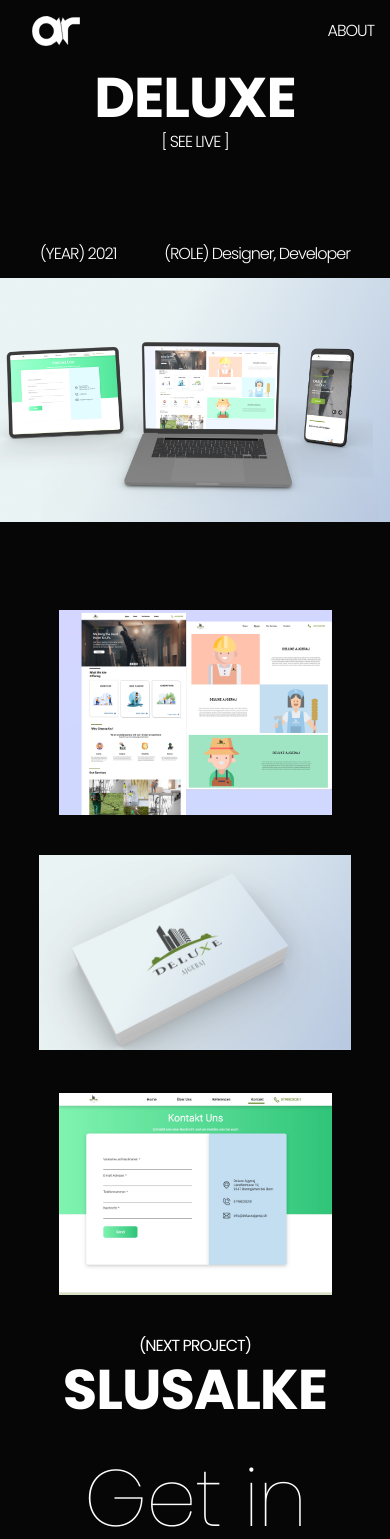
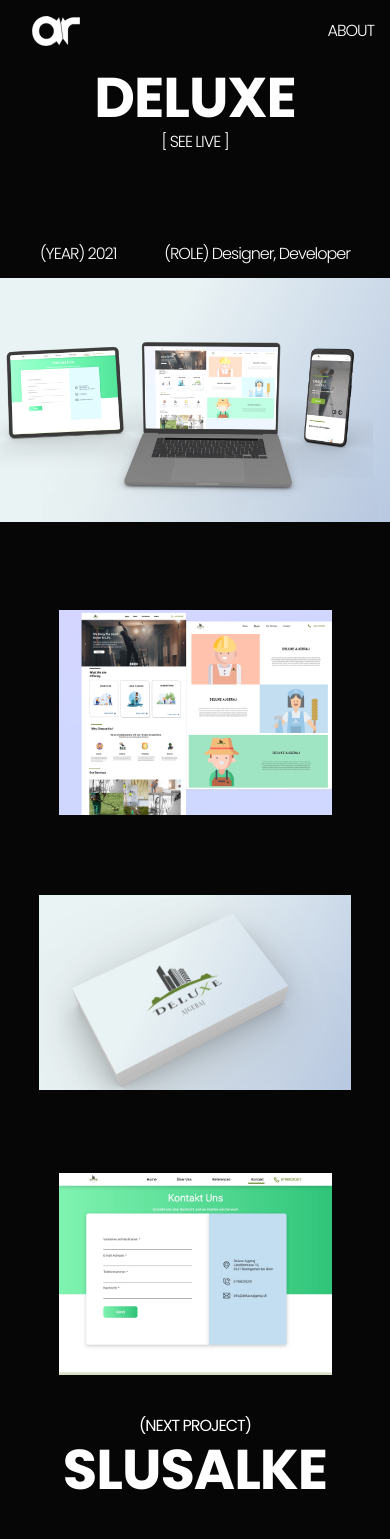
Before and after one commit to ardianreshani/ardian.info, a React (Create React App) app: page /work/deluxe in a window 390 px wide. Shown: the top 1539 px of the page. Built offline with nearby package versions, Linux system fonts and the light colour scheme.

Commit message:
CursorFix

```diff
--- a/public/index.html
+++ b/public/index.html
@@ -20,7 +20,7 @@
       property="og:description"
       content="Most of my time I design and build digital products."
     />
-    <meta property="og:image" content="" />
+    <meta property="og:image" content="%PUBLIC_URL%/ar logo.jpg" />
 
     <!-- Twitter -->
     <meta property="twitter:card" content="summary_large_image" />
@@ -33,7 +33,7 @@
       property="twitter:description"
       content="Most of my time I design and build digital products."
     />
-    <meta property="twitter:image" content="" />
+    <meta property="twitter:image" content="%PUBLIC_URL%/ar logo.jpg" />
     <link rel="apple-touch-icon" href="%PUBLIC_URL%/logo192.png" />
     <!--
       manifest.json provides metadata used when your web app is installed on a
--- a/src/components/WorkSection.js
+++ b/src/components/WorkSection.js
@@ -5,6 +5,7 @@
 import jetoj from "../images/jetoj.jpg";
 import deluxe from "../images/Deluxe x.png";
 import slusalke from "../images/slusalke shop.jpg";
+
 const scrollReveal = {
   hidden: {
     opacity: 0,
--- a/src/components/useScroll.js
+++ b/src/components/useScroll.js
@@ -1,8 +1,9 @@
 import { useInView } from "react-intersection-observer";
 import { useAnimation } from "framer-motion";
 
-export const useScroll = () => {
+export const useScroll = (threshold) => {
   const controls = useAnimation();
+
   const [element, view] = useInView({ threshold: 0.5 });
   if (view) {
     controls.start("show");
@@ -11,3 +12,14 @@
   }
   return [element, controls];
 };
+export const useScrollhold = () => {
+  const controls = useAnimation();
+
+  const [element, view] = useInView();
+  if (view) {
+    controls.start("show");
+  } else {
+    controls.start("hidden");
+  }
+  return [element, controls];
+};
--- a/src/index.css
+++ b/src/index.css
@@ -60,12 +60,14 @@
 html::-webkit-scrollbar-thumb {
   background: var(--scroll-design);
 }
-
-/* * {
+* {
   cursor: none;
-} */
+}
 .hide {
   overflow: hidden;
+}
+img:hover ~ .cursor {
+  transform: scale(5);
 }
 .cursor {
   position: fixed;
@@ -77,8 +79,10 @@
   background-color: black;
   mix-blend-mode: difference;
   background-color: white;
-  z-index: -1;
+  pointer-events: none;
+  z-index: 3;
 }
+
 @media screen and (max-width: 768px) {
   .cursor {
     display: none;
--- a/src/pages/Work.js
+++ b/src/pages/Work.js
@@ -3,11 +3,11 @@
 import { Detalis } from "../data/workDetalis.js";
 import { motion } from "framer-motion";
 import { silder, scrollRevealAbout } from "../animate.js";
-import { useScroll } from "../components/useScroll.js";
+import { useScroll, useScrollhold } from "../components/useScroll.js";
 
 const Work = () => {
   let { name } = useParams();
-  const [element, controls] = useScroll({ threshold: 0 });
+  const [element, controls] = useScrollhold();
   const [element2, controls2] = useScroll();
   const [element3, controls3] = useScroll();
 
--- a/src/styles/about.css
+++ b/src/styles/about.css
@@ -148,4 +148,7 @@
     padding: 2rem 0;
     font-size: 1.5rem;
   }
+  .footer-contact h3 {
+    font-size: 2rem;
+  }
 }
--- a/src/styles/work-detalis.css
+++ b/src/styles/work-detalis.css
@@ -66,6 +66,6 @@
     margin: 2.5rem auto;
   }
   .third-image {
-    margin: 0 auto;
+    margin: 2.5rem auto;
   }
 }
```
Also changed, not shown: public/ar logo.jpg (added).
